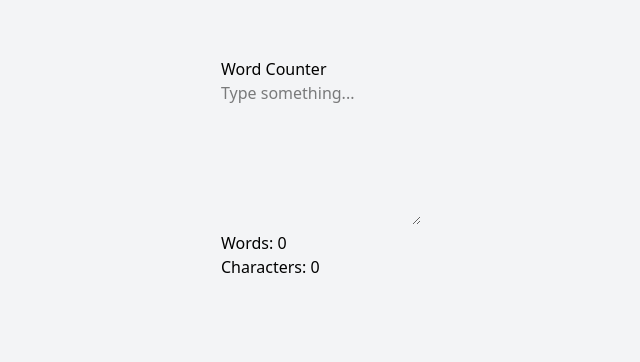
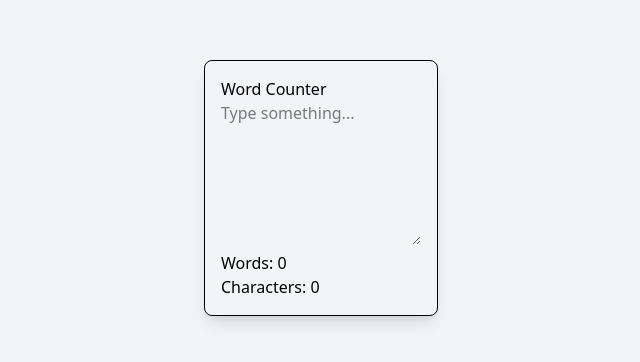
Before and after one commit to Espadv69/Word-Counter, a React (Vite) app: page / in a window 1280 px wide. Shown: the part 232-594 px from the top of the page, without its empty margins (319-959 px from the left). Built offline with nearby package versions, Linux system fonts and the light colour scheme; the HTML template or start-up script is replaced by a standard one.

Commit message:
Enhance styling of WordCounter component for improved layout and presentation

```diff
--- a/src/components/WordCounter.jsx
+++ b/src/components/WordCounter.jsx
@@ -16,7 +16,7 @@ const WordCounter = () => {
   const charCount = text.length
 
   return (
-    <div className="">
+    <div className="max-w-xl mx-auto mt-10 p-4 border rounded-lg shadow-lg">
       <h1>Word Counter</h1>
       <textarea
         rows="6"
```
